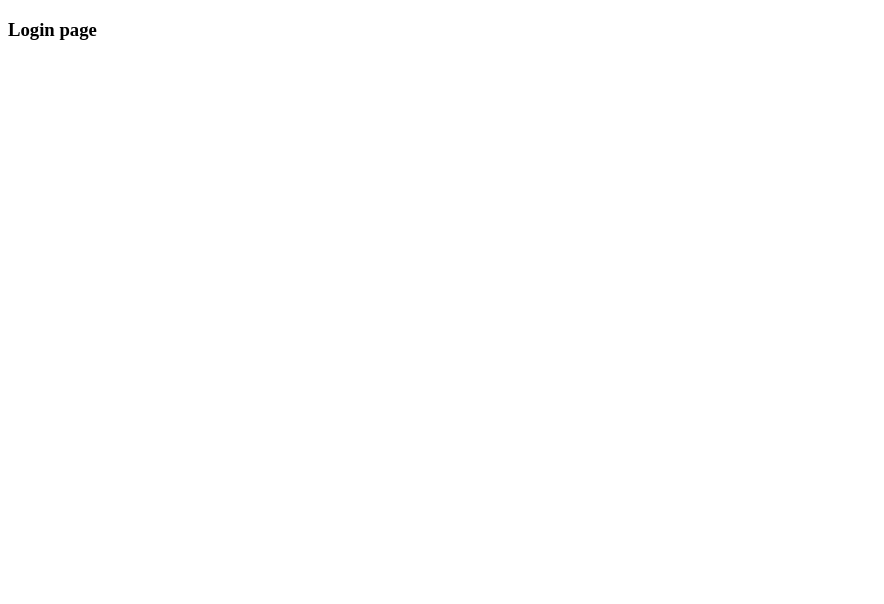
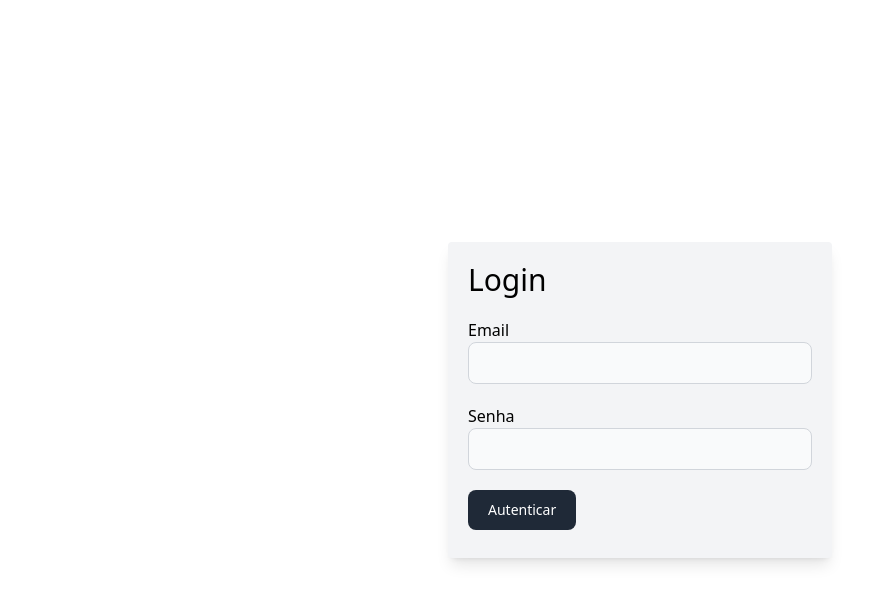
Before and after one commit to mathd1as/marmita1-app, an Angular app: page / in a window 1280 px wide. Shown: the top 604 px of the page, without its empty margins (0-884 px from the left). Built offline with nearby package versions, Linux system fonts and the light colour scheme.

Commit message:
feat: basic css login component

```diff
--- a/package.json
+++ b/package.json
@@ -28,12 +28,15 @@
     "@angular/cli": "^17.3.8",
     "@angular/compiler-cli": "^17.3.0",
     "@types/jasmine": "~5.1.0",
+    "autoprefixer": "^10.4.19",
     "jasmine-core": "~5.1.0",
     "karma": "~6.4.0",
     "karma-chrome-launcher": "~3.2.0",
     "karma-coverage": "~2.2.0",
     "karma-jasmine": "~5.1.0",
     "karma-jasmine-html-reporter": "~2.1.0",
+    "postcss": "^8.4.38",
+    "tailwindcss": "^3.4.4",
     "typescript": "~5.4.2"
   }
 }
--- a/src/app/app.component.ts
+++ b/src/app/app.component.ts
@@ -7,7 +7,7 @@ import { LoginComponent } from './components/login/login.component';
   standalone: true,
   imports: [RouterOutlet, LoginComponent],
   templateUrl: './app.component.html',
-  styleUrl: './app.component.css'
+  styleUrl: './app.component.css',
 })
 export class AppComponent {
   title = 'marmita1-app';
--- a/src/app/components/login/login.component.html
+++ b/src/app/components/login/login.component.html
@@ -1,3 +1,34 @@
-<div>
-  <h3>Login page</h3>
+<div class="flex items-center justify-center min-h-screen">
+  <div
+    class="size-2/4 bg-gray-100 max-w-sm rounded overflow-hidden shadow-lg p-5"
+  >
+    <h3 class="text-3xl mb-5">Login</h3>
+    <form [formGroup]="loginForm" (ngSubmit)="onSubmit()">
+      <div class="flex flex-col mb-5">
+        <label for="login">Email</label>
+        <input
+          id="login"
+          formControlName="login"
+          class="bg-gray-50 border border-gray-300 text-gray-900 text-sm rounded-lg focus:ring-blue-500 focus:border-blue-500 block w-full p-2.5 dark:bg-gray-700 dark:border-gray-600 dark:placeholder-gray-400 dark:text-white dark:focus:ring-blue-500 dark:focus:border-blue-500"
+        />
+      </div>
+
+      <div class="flex flex-col mb-5">
+        <label for="password">Senha</label>
+        <input
+          type="password"
+          id="password"
+          formControlName="password"
+          class="bg-gray-50 border border-gray-300 text-gray-900 text-sm rounded-lg focus:ring-blue-500 focus:border-blue-500 block w-full p-2.5 dark:bg-gray-700 dark:border-gray-600 dark:placeholder-gray-400 dark:text-white dark:focus:ring-blue-500 dark:focus:border-blue-500"
+        />
+      </div>
+
+      <button
+        type="submit"
+        class="text-white bg-gray-800 hover:bg-gray-900 focus:outline-none focus:ring-4 focus:ring-gray-300 font-medium rounded-lg text-sm px-5 py-2.5 me-2 mb-2 dark:bg-gray-800 dark:hover:bg-gray-700 dark:focus:ring-gray-700 dark:border-gray-700"
+      >
+        Autenticar
+      </button>
+    </form>
+  </div>
 </div>
--- a/src/app/components/login/login.component.ts
+++ b/src/app/components/login/login.component.ts
@@ -1,12 +1,30 @@
 import { Component } from '@angular/core';
+import { FormBuilder, FormGroup, ReactiveFormsModule } from '@angular/forms';
+import { LoginService } from './login.service';
+import { HttpClientModule } from '@angular/common/http';
 
 @Component({
   selector: 'app-login',
   standalone: true,
-  imports: [],
+  imports: [ReactiveFormsModule, HttpClientModule],
   templateUrl: './login.component.html',
-  styleUrl: './login.component.css'
+  styleUrl: './login.component.css',
 })
 export class LoginComponent {
+  public loginForm: FormGroup = this.formBuilder.group({
+    login: [''],
+    password: [''],
+  });
 
+  constructor(
+    private formBuilder: FormBuilder,
+    private loginService: LoginService
+  ) {}
+
+  ngOnInit(): void {}
+
+  onSubmit(): void {
+    console.log(this.loginForm.value);
+    this.loginService.authenticate();
+  }
 }
--- /dev/null
+++ b/src/app/components/login/login.service.ts
@@ -0,0 +1,33 @@
+import { HttpClient } from '@angular/common/http';
+import { Injectable } from '@angular/core';
+import { Observable } from 'rxjs';
+
+@Injectable({
+  providedIn: 'root',
+})
+export class LoginService {
+  private apiUrl = 'https://api.exemplo.com';
+
+  //   constructor(private http: HttpClient) {}
+
+  // Método GET
+  authenticate() {
+    console.log('here');
+    // return this.http.get<any>(`${this.apiUrl}/dados`);
+  }
+
+  // // Método POST
+  // postData(data: any): Observable<any> {
+  //     return this.http.post<any>(`${this.apiUrl}/dados`, data);
+  // }
+
+  // // Método PUT
+  // updateData(id: number, data: any): Observable<any> {
+  //     return this.http.put<any>(`${this.apiUrl}/dados/${id}`, data);
+  // }
+
+  // // Método DELETE
+  // deleteData(id: number): Observable<any> {
+  //     return this.http.delete<any>(`${this.apiUrl}/dados/${id}`);
+  // }
+}
--- a/src/styles.css
+++ b/src/styles.css
@@ -1 +1,4 @@
 /* You can add global styles to this file, and also import other style files */
+@tailwind base;
+@tailwind components;
+@tailwind utilities;
--- /dev/null
+++ b/tailwind.config.js
@@ -0,0 +1,8 @@
+/** @type {import('tailwindcss').Config} */
+module.exports = {
+  content: ["./src/**/*.{html,ts}"],
+  theme: {
+    extend: {},
+  },
+  plugins: [],
+};
```
Also changed, not shown: 1 other file (tests, documents, lock files or other folders).
